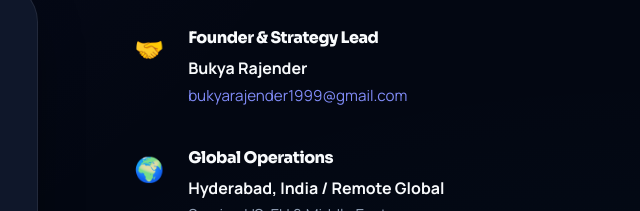
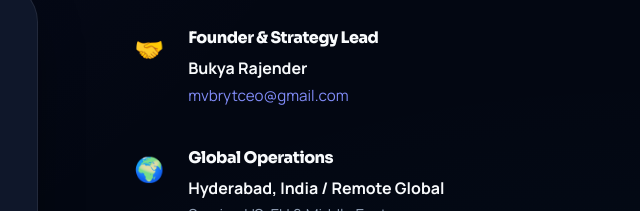
Before and after one commit to rahul2214/mvbryt, a website: page contact.html in a window 1280 px wide. Shown: the part 770-981 px from the top of the page, 639-1279 px from the left. Drawn offline with Linux system fonts and the light colour scheme.

Commit message:
Update contact.html

```diff
--- a/contact.html
+++ b/contact.html
@@ -113,7 +113,7 @@
                             <div>
                                 <h4 style="margin-bottom: 0.5rem;">Founder & Strategy Lead</h4>
                                 <p style="font-weight: 700;">Bukya Rajender</p>
-                                <a href="mailto:bukyarajender1999@gmail.com" style="color: var(--primary-bright); font-size: 0.95rem;">bukyarajender1999@gmail.com</a>
+                                <a href="mailto:mvbrytceo@gmail.com" style="color: var(--primary-bright); font-size: 0.95rem;">mvbrytceo@gmail.com</a>
                             </div>
                         </div>
                         <div style="display: flex; gap: 1.5rem; align-items: flex-start; margin-bottom: 2.5rem;">
@@ -171,7 +171,7 @@
                 <div class="footer-links">
                     <h4>Connect</h4>
                     <ul>
-                        <li><a href="mailto:bukyarajender1999@gmail.com">Email Us</a></li>
+                        <li><a href="mailto:mvbrytceo@gmail.com">Email Us</a></li>
                         <li><a href="tel:918978779075">Call Support</a></li>
                         <li><a href="#">LinkedIn</a></li>
                     </ul>
```
